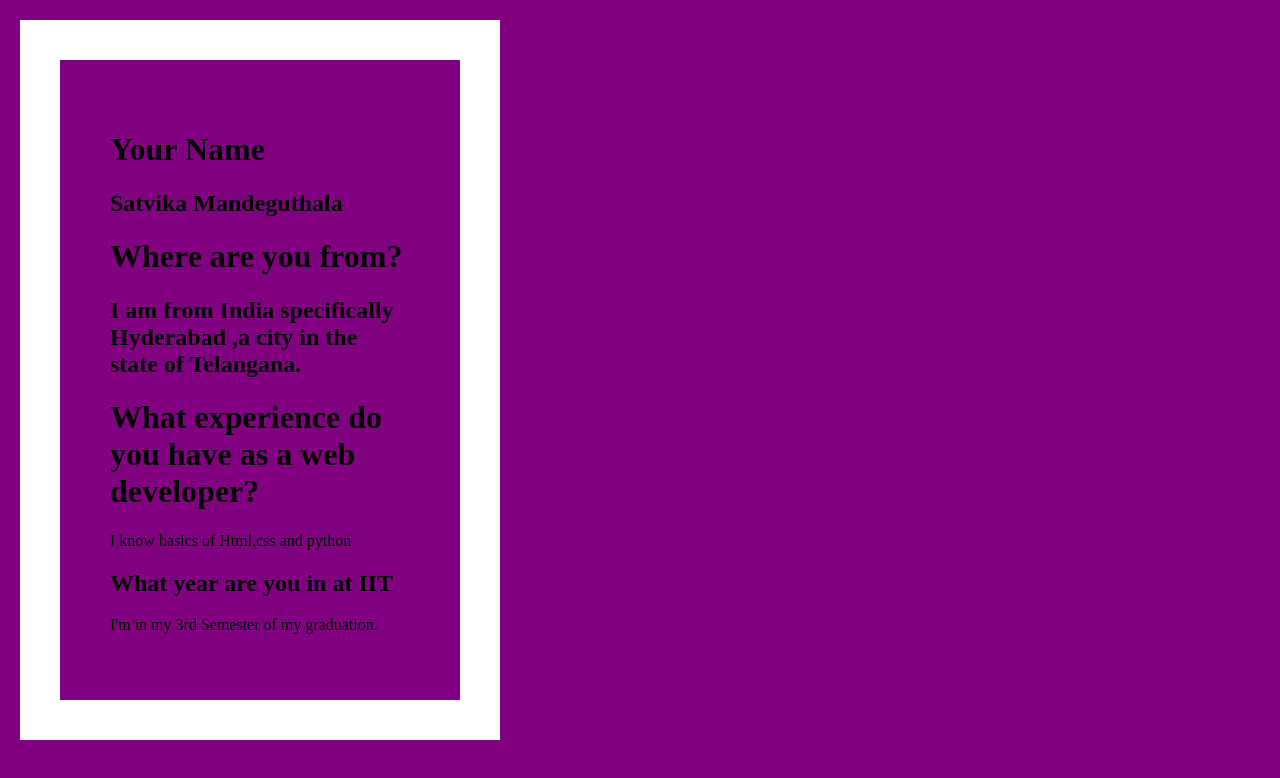
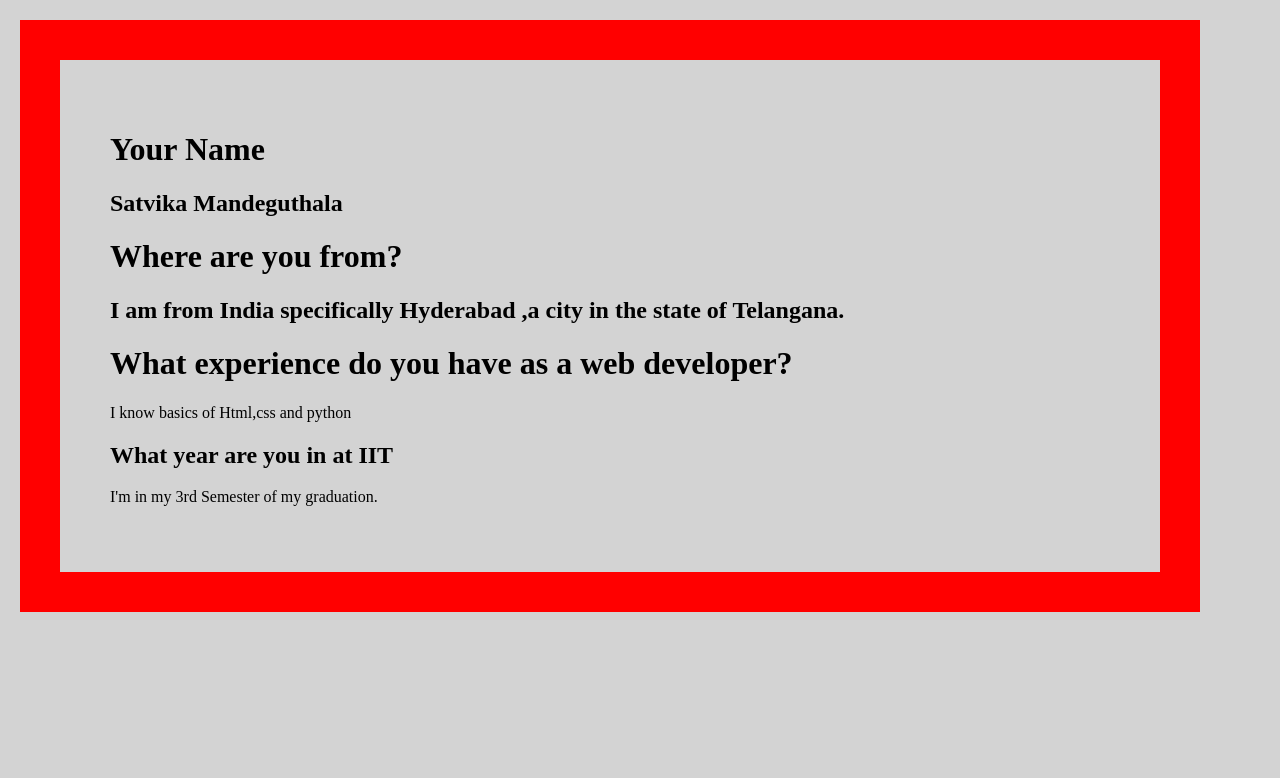
Before and after one commit to Satvika1212/itmd-541, a plain HTML site: page lab-01/index.html in a window 1280 px wide. Drawn offline with Linux system fonts and the light colour scheme.

Commit message:
added image

```diff
--- a/lab-01/index.html
+++ b/lab-01/index.html
@@ -6,9 +6,9 @@
     <title>Document</title>
     <style>
         body {
-        background-color: purple;
-        width: 300px;
-        border: 40px solid white;
+        background-color: lightgrey;
+        width: 1000px;
+        border: 40px solid red;
         padding: 50px;
         margin: 20px;
         }
```
Also changed, not shown: lab-01/output.png (added).
